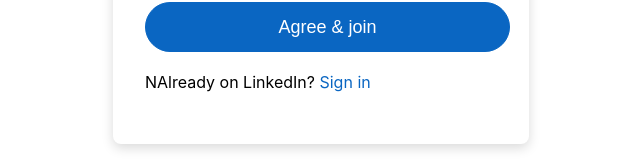
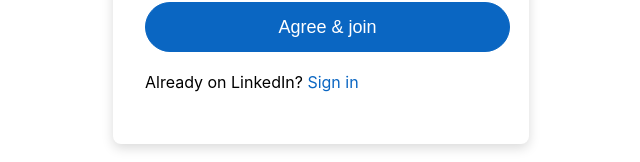
Before and after one commit to knyokolodi/linkedin-clone, a React (Create React App) app: page /register in a window 1280 px wide. Shown: the part 481-643 px from the top of the page, without its empty margins (319-959 px from the left). Built offline with nearby package versions, Linux system fonts and the light colour scheme; no server answers.

Commit message:
Fixed margins and react-hook-form

```diff
--- a/src/Register/Register.js
+++ b/src/Register/Register.js
@@ -76,7 +76,7 @@
         <button type='submit'>Agree & join</button>
       </form>
       <p>
-        NAlready on LinkedIn?{' '}
+        Already on LinkedIn?{' '}
         <span>
           <Link className='login__register' to='/'>
             Sign in
--- a/src/Widgets/Widgets.css
+++ b/src/Widgets/Widgets.css
@@ -4,7 +4,7 @@
   flex: 0.3;
   background-color: #fff;
   border-radius: 10px;
-  border: apx solid lightgray;
+  border: 1px solid lightgray;
   height: fit-content;
   padding-bottom: 10px;
 }
```
